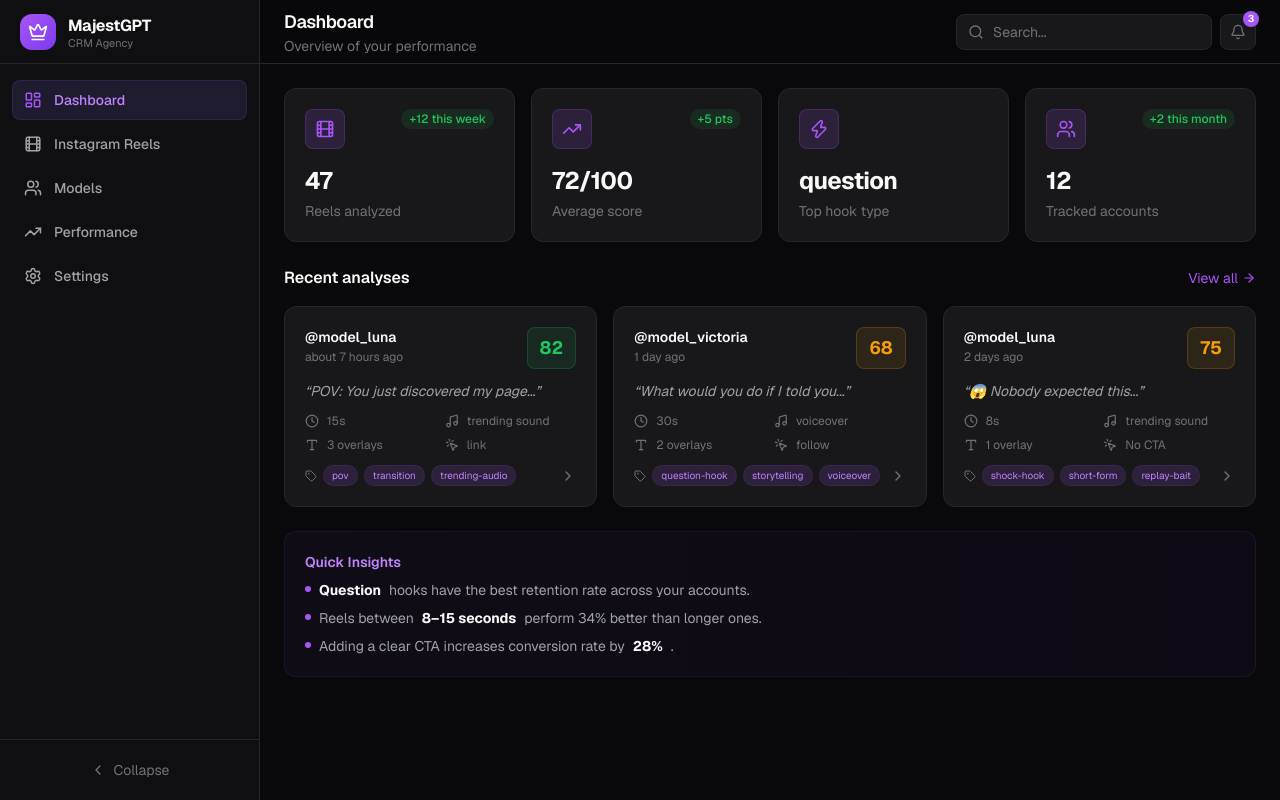
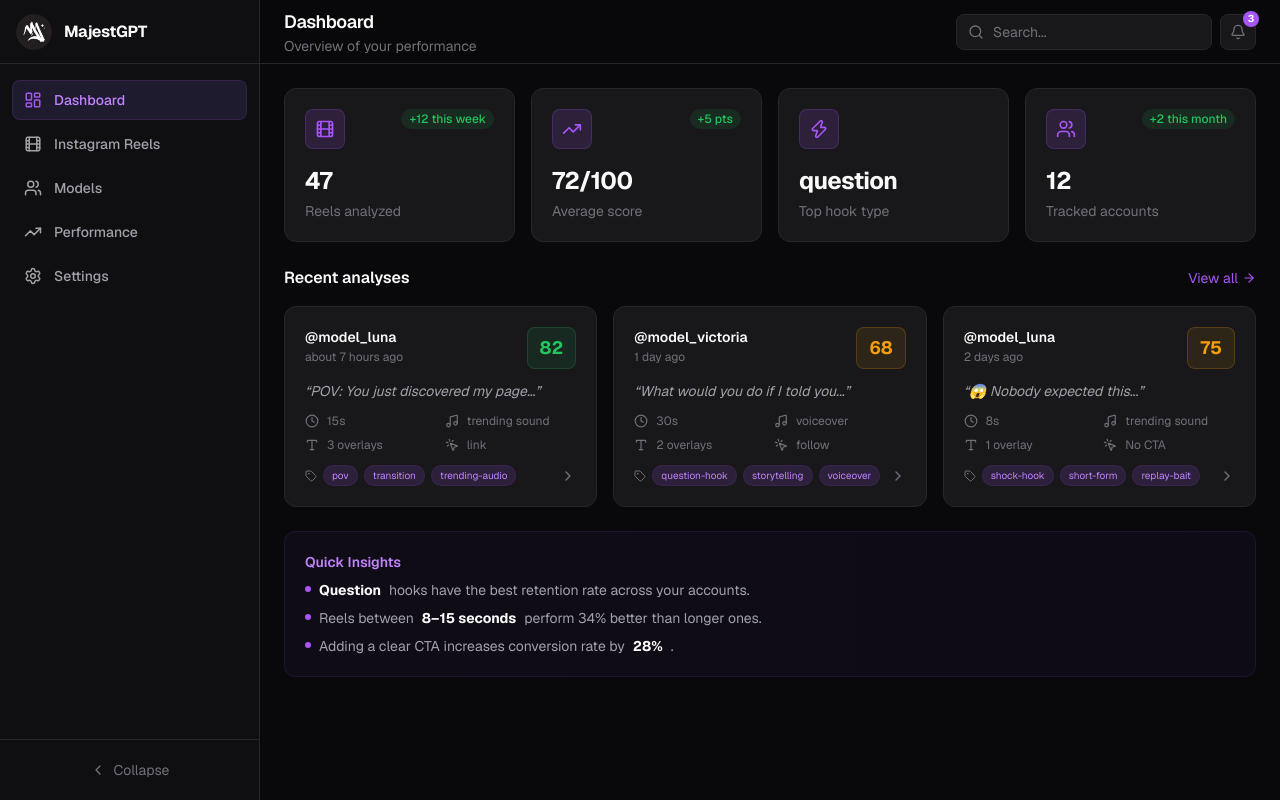
Before and after one commit to Nepturr/majest, a Next.js app: page / in a window 1280 px wide. Built offline with nearby package versions, Linux system fonts and the light colour scheme.

Commit message:
feat: replace crown icon with agency logo, remove CRM Agency subtitle
Made-with: Cursor

```diff
--- a/src/components/sidebar.tsx
+++ b/src/components/sidebar.tsx
@@ -9,10 +9,10 @@ import {
   Users,
   Settings,
   TrendingUp,
-  Crown,
   ChevronLeft,
   ChevronRight,
 } from "lucide-react";
+import Image from "next/image";
 import { useState } from "react";
 
 const navItems = [
@@ -34,14 +34,17 @@ export function Sidebar() {
         collapsed ? "w-[72px]" : "w-[260px]"
       )}
     >
-      <div className="flex items-center gap-3 px-5 h-16 border-b border-border shrink-0">
-        <div className="w-9 h-9 rounded-xl bg-gradient-to-br from-accent to-accent-dark flex items-center justify-center shrink-0">
-          <Crown className="w-5 h-5 text-white" />
-        </div>
+      <div className="flex items-center gap-3 px-4 h-16 border-b border-border shrink-0">
+        <Image
+          src="/logo.png"
+          alt="Majest"
+          width={36}
+          height={36}
+          className="rounded-full shrink-0"
+        />
         {!collapsed && (
           <div className="animate-fade-in">
             <h1 className="text-base font-bold tracking-tight">MajestGPT</h1>
-            <p className="text-[11px] text-muted-foreground leading-none">CRM Agency</p>
           </div>
         )}
       </div>
```
Also changed, not shown: public/logo.png (added).
